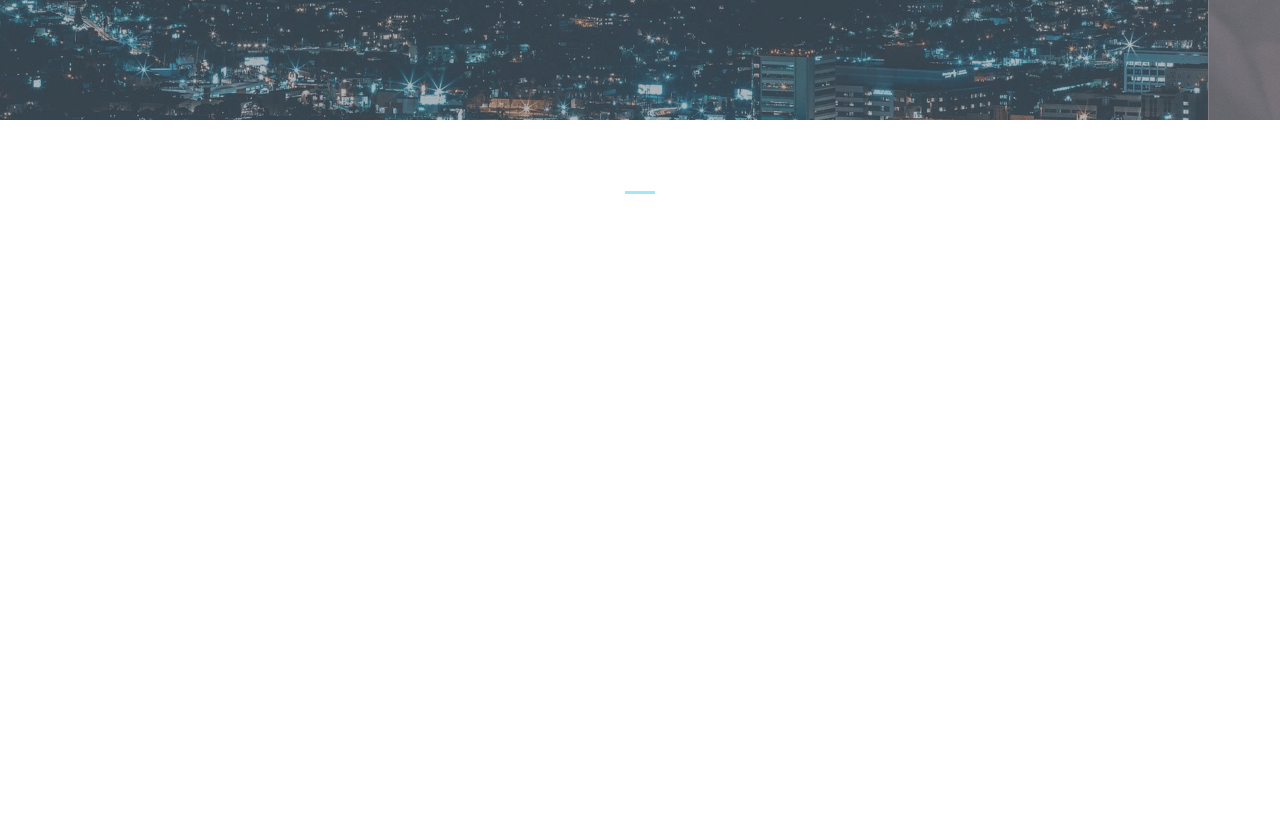
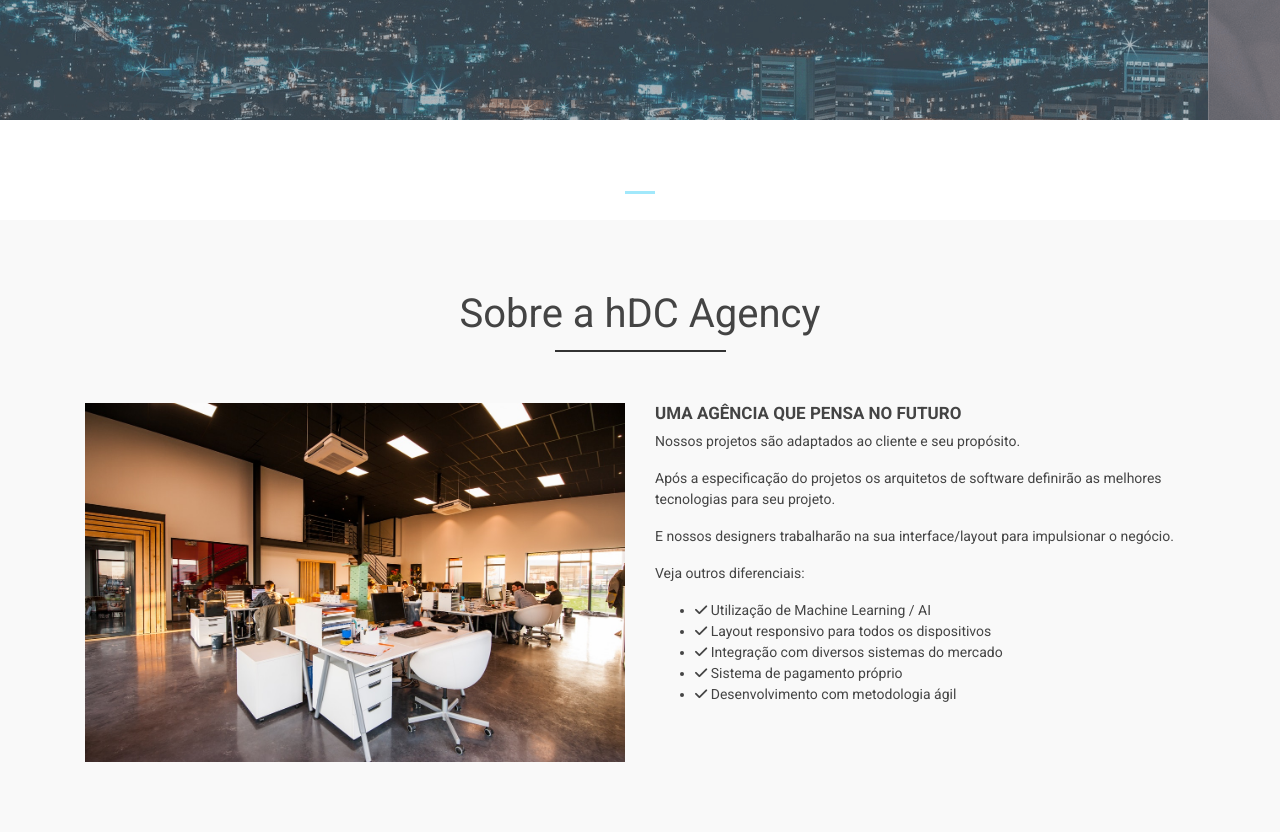
Before and after one commit to ggimenezt/Bootstrap-Capacitacao, a plain HTML site: page index.html in a window 1280 px wide. Shown: the part 500-1332 px from the top of the page. Before the commit the page ends 800 px from the top, so only its background shows below. Drawn offline with nearby package versions, Linux system fonts and the light colour scheme.

Commit message:
Adicionando área about

```diff
--- a/css/styles.css
+++ b/css/styles.css
@@ -95,3 +95,47 @@ header, .navbar{
   .carousel-indicators .active {
     background-color: #65DAF9;
   }
+
+
+  /* Sobre a empresa */
+
+#about-area {
+    background-color: #F9F9F9;
+  }
+
+  .main-title {
+    color: #444;
+    margin: 0 0 65px 0;
+    font-size: 40px;
+    text-align: center;
+  }
+
+  .main-title::after {
+    content: "";
+    border-top: 2px solid #333;
+    width: 15%;
+    position: absolute;
+    top: 60px;
+    left: 42.5%;
+  }
+
+  .about-title {
+    font-size: 17px;
+    color: #444;
+    text-transform: uppercase;
+    font-weight: bold;
+  }
+
+  #about-list {
+    list-style: none;
+    padding-left: 0;
+  }
+
+  #about-list li {
+    line-height: 30px;
+  }
+
+  #about-list i {
+    color: #65DAF9;
+    margin-right: 15px;
+  }
--- a/index.html
+++ b/index.html
@@ -89,6 +89,32 @@
                         <span class="sr-only">Next</span>
                     </a>
                 </div>
+                <div id="about-area">
+                    <div class="container">
+                        <div class="row">
+                                <div class="col-12">
+                                    <h3 class="main-title">Sobre a hDC Agency</h3>
+                                </div>
+                            <div class="col-md-6">
+                                <img class="img-fluid" src="img/agencia.jpg" alt="Agência hDC">
+                            </div>
+                            <div class="col-md-6">
+                                <h3 class="about-title">Uma agência que pensa no futuro</h3>
+                                <p>Nossos projetos são adaptados ao cliente e seu propósito.</p>
+                                <p>Após a especificação do projetos os arquitetos de software definirão as melhores tecnologias para seu projeto.</p>
+                                <p>E nossos designers trabalharão na sua interface/layout para impulsionar o negócio.</p>
+                                <p>Veja outros diferenciais:</p>
+                                <ul id="about-lista">
+                                    <li><i class="fas fa-check"></i> Utilização de Machine Learning / AI</li>
+                                    <li><i class="fas fa-check"></i> Layout responsivo para todos os dispositivos</li>
+                                    <li><i class="fas fa-check"></i> Integração com diversos sistemas do mercado</li>
+                                    <li><i class="fas fa-check"></i> Sistema de pagamento próprio</li>
+                                    <li><i class="fas fa-check"></i> Desenvolvimento com metodologia ágil</li>
+                                </ul>
+                            </div>
+                        </div>
+                    </div>
+                </div>
             </div>
          </main>
     <script src="js/scripts.js"></script>
```
